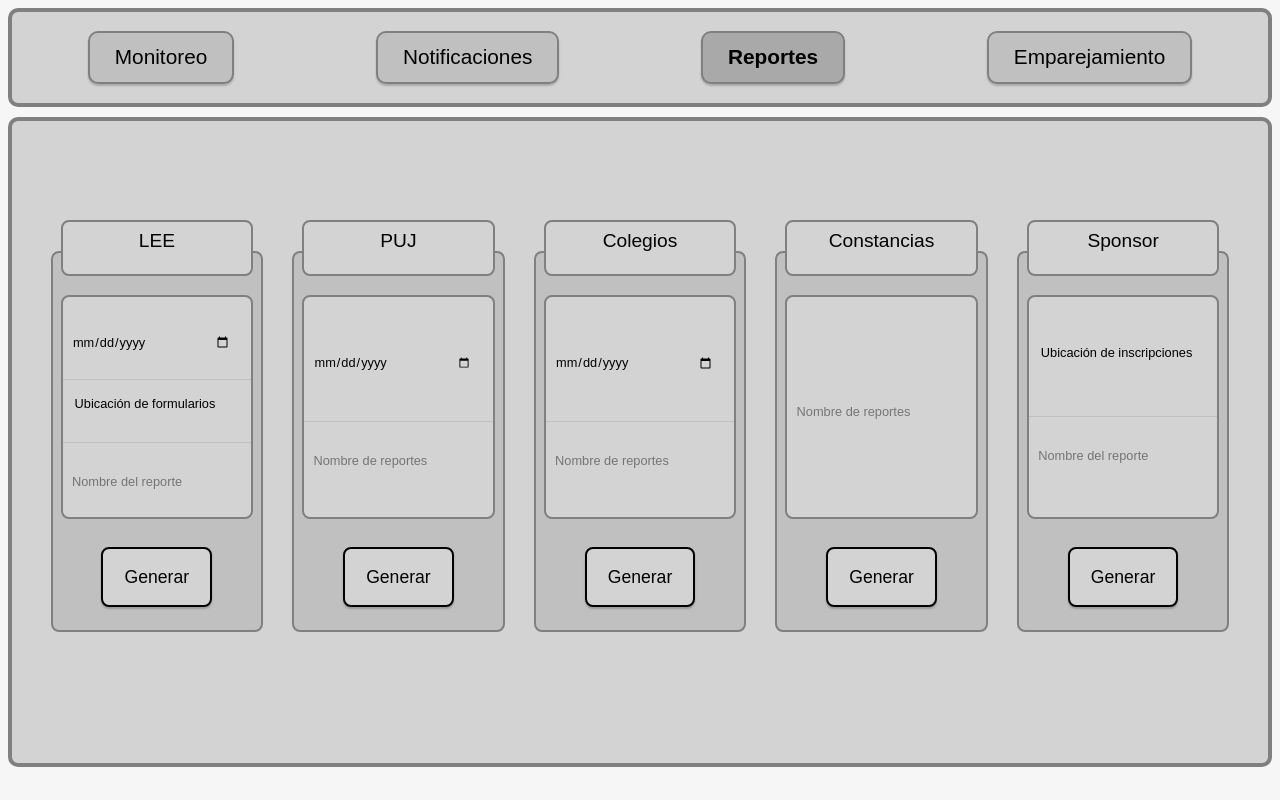
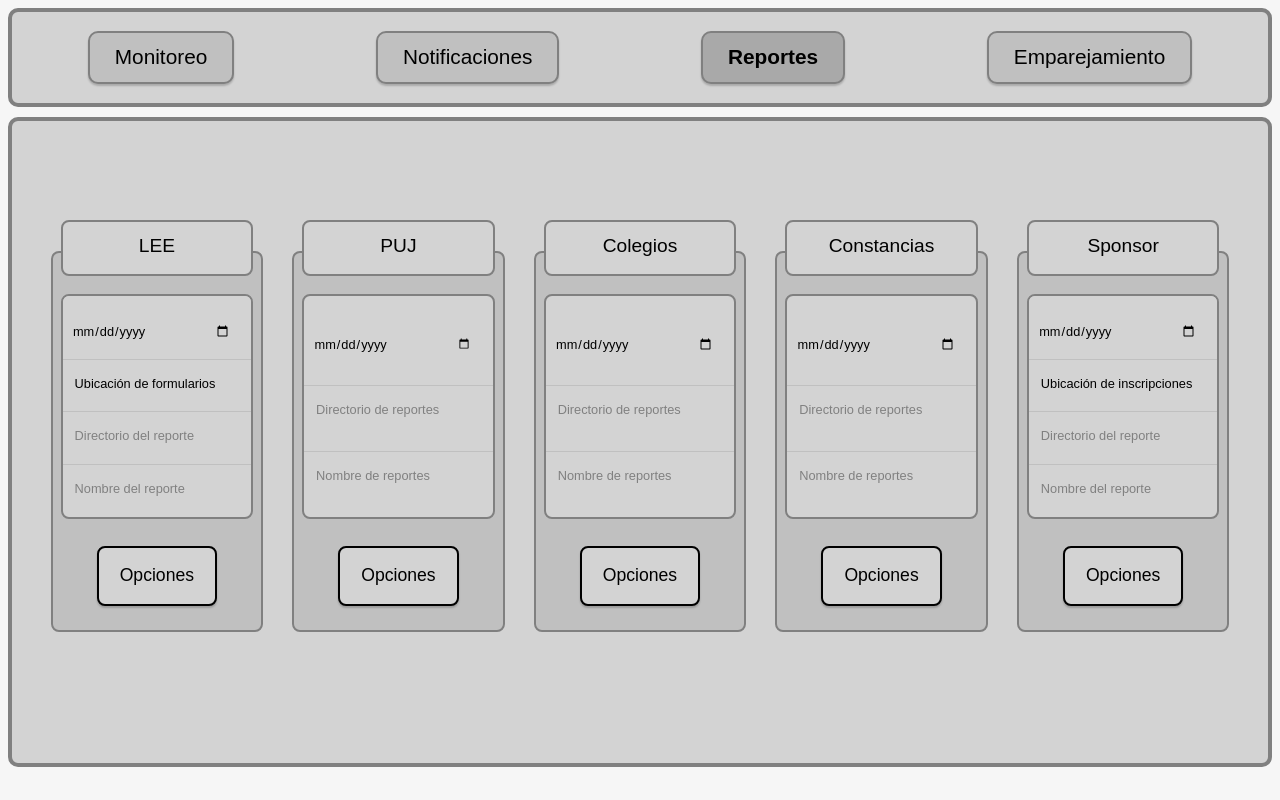
Before and after one commit to SistemaTuGestor/Sistema-TuGestor, a React (Vite) app in the folder stg/: page /reportes in a window 1280 px wide. Built offline with nearby package versions, Linux system fonts and the light colour scheme.

Commit message:
:triangular_flag_on_post: :triangular_flag_on_post: :triangular_flag_on_post: Se puede seleccionar el lugar de almacenamiento a elección, así como el nombre del archivo. Todo desde el explorador de archivos. Solo se prueba con el reporte de LEE, y es exitoso.

```diff
--- a/stg/src/components/Pantallas/Emergente/Emergente.tsx
+++ b/stg/src/components/Pantallas/Emergente/Emergente.tsx
@@ -6,12 +6,13 @@ import "./Emergente.css" ;
 interface PropiedadesEmergente {
   mensaje : string ;
   cancelar : () => void ;
+  generar : () => void ;
   verificar : () => void ;
   enviar : () => void ;
   modulo?: string;
 }
 
-function Emergente ( {mensaje,cancelar,verificar,enviar} : PropiedadesEmergente ) {
+function Emergente ( {mensaje,cancelar,generar,verificar,enviar} : PropiedadesEmergente ) {
 
 
   return (
@@ -25,6 +26,9 @@ function Emergente ( {mensaje,cancelar,verificar,enviar} : PropiedadesEmergente
         <div className="botones">
           <button onClick={cancelar} className="cancelar">
             Cancelar
+          </button>
+          <button onClick={generar} className="generar">
+            Generar
           </button>
           <button onClick={verificar} className="verificar">
             Verificar
--- a/stg/src/components/Pantallas/Reportes/Reportes.css
+++ b/stg/src/components/Pantallas/Reportes/Reportes.css
@@ -41,7 +41,7 @@
         font-family : Arial, Helvetica, sans-serif ;
         font-size : 120% ;
         text-align : center ;
-        line-height : 200% ;
+        line-height : 250% ;
     }
 
     .lista {
@@ -76,7 +76,6 @@
     } .lista li:first-child {
         border-top : none ;
         margin-top : -7% ;
-    } .lista li:last-child {
     } .lista input {
         /* Posición */
         margin-left : -18px ;
@@ -92,6 +91,14 @@
         color : black ;
     } .lista li:hover {
         text-decoration : underline ;
+    } .lista li.hover-underline:hover {
+        text-decoration: underline;
+    } .lista li:not(.hover-underline):hover {
+        text-decoration: none;
+    } .base {
+        color : grey ;
+    } .base li:hover {
+        text-decoration : none ;
     }
 
     .opciones button {
--- a/stg/src/components/Pantallas/Reportes/Reportes.tsx
+++ b/stg/src/components/Pantallas/Reportes/Reportes.tsx
@@ -5,13 +5,15 @@ import Emergente from "../Emergente/Emergente" ;
 
 import { useRef,useState,useEffect } from "react" ;
 import { invoke } from "@tauri-apps/api/tauri";
-import { open } from "@tauri-apps/api/dialog";
+import { open,save } from "@tauri-apps/api/dialog";
 
 
 
 function Reportes ( ) {
 
+
   //// Fecha
+
 
   const [fechaLee,setFechaLee] = useState("") ;
 
@@ -37,11 +39,29 @@ function Reportes ( ) {
       .catch ( (err) => console.error("Failed to fetch date:", err) ) ;
   } , [] ) ;
 
+  const [fechaConstancias,setFechaConstancias] = useState("") ;
+
+  useEffect ( ( ) => {
+    invoke < {fecha:string} > ( "obtener_fecha" )
+      .then ( (response) => setFechaConstancias(response.fecha) )
+      .catch ( (err) => console.error("Failed to fetch date:", err) ) ;
+  } , [] ) ;
+
+  const [fechaSponsor,setFechaSponsor] = useState("") ;
+
+  useEffect ( ( ) => {
+    invoke < {fecha:string} > ( "obtener_fecha" )
+      .then ( (response) => setFechaSponsor(response.fecha) )
+      .catch ( (err) => console.error("Failed to fetch date:", err) ) ;
+  } , [] ) ;
+
+
   //// Apertura de explorador de archivos para formularios.
+
 
   const [folderPath_LEE, setFolderPath_LEE] = useState<string | null>("Ubicación de formularios") ;
 
-  const handleSelectFolder_LEE = async () => {
+  const handleSelectFolder_LEE = async ( ) => {
 
     try {
 
@@ -74,16 +94,18 @@ function Reportes ( ) {
 
   } ;
 
+
   //// Apertura de explorador de archivos para inscripciones.
+
 
   const [folderPath_Sponsor, setFolderPath_Sponsor] = useState<string | null>("Ubicación de inscripciones") ;
 
-  const handleSelectFolder_Sponsor = async () => {
+  const handleSelectFolder_Sponsor = async ( ) => {
 
     try {
 
       const selectedPath = await open ( {
-        directory : true,  // Permite seleccionar una carpeta.
+        directory : true ,  // Permite seleccionar una carpeta.
         multiple : false ,  // Solo permite seleccionar una.
       } ) ;
 
@@ -97,9 +119,9 @@ function Reportes ( ) {
         setFolderPath_Sponsor ( folderName ) ;
 
         // Enviar la ruta al backend.
-        invoke("reportes_sponsor_recibir_pathcarpeta", { path: selectedPath })
-          .then(() => console.log("Ruta enviada correctamente"))
-          .catch((err) => console.error("Error al enviar la ruta:", err));
+        invoke ( "reportes_sponsor_recibir_pathcarpeta",{path:selectedPath} )
+          .then ( () => console.log("Ruta enviada correctamente") )
+          .catch ( (err) => console.error("Error al enviar la ruta:",err) ) ;
 
       }
 
@@ -111,72 +133,222 @@ function Reportes ( ) {
 
   } ;
 
+
+  //// Ubicación de los reportes.
+
+
+  const [directorioReporteLee, setDirectorioReporteLee] = useState("Directorio del reporte");
+
+  const [directorioReportePUJ, setDirectorioReportePUJ] = useState("Directorio de reportes");
+
+  const [directorioReporteColegios, setDirectorioReporteColegios] = useState("Directorio de reportes");
+
+  const [directorioReporteConstancias, setDirectorioReporteConstancias] = useState("Directorio de reportes");
+
+  const [directorioReporteSponsor, setDirectorioReporteSponsor] = useState("Directorio del reporte");
+
+
   //// Nombre de los reportes.
 
-  const [nombreReporteLee, setNombreReporteLee] = useState("");
 
-  const confirmarNombreReporteLee = ( ) => {
-    invoke("reportes_lee_recibir_nombrereporte", { nombrereporte: nombreReporteLee })
-      .then(() => console.log("Nombre del reporte guardado:", nombreReporteLee))
-      .catch((err) => console.error("Error al guardar el nombre del reporte:", err));
-  } ;
+  const [nombreReporteLee, setNombreReporteLee] = useState("Nombre del reporte");
 
-  const [nombreReportePUJ, setNombreReportePUJ] = useState("");
+  const [nombreReportePUJ, setNombreReportePUJ] = useState("Nombre de reportes");
 
-  const confirmarNombreReportePUJ = ( ) => {
-    invoke("reportes_puj_recibir_nombrereporte", { nombrereporte: nombreReportePUJ })
-      .then(() => console.log("Nombre del reporte guardado:", nombreReportePUJ))
-      .catch((err) => console.error("Error al guardar el nombre del reporte:", err));
-  } ;
+  const [nombreReporteColegios, setNombreReporteColegios] = useState("Nombre de reportes");
 
-  const [nombreReporteColegios, setNombreReporteColegios] = useState("");
+  const [nombreReporteConstancias, setNombreReporteConstancias] = useState("Nombre de reportes");
 
-  const confirmarNombreReporteColegios = ( ) => {
-    invoke("reportes_colegios_recibir_nombrereporte", { nombrereporte: nombreReporteColegios })
-      .then(() => console.log("Nombre del reporte guardado:", nombreReporteColegios))
-      .catch((err) => console.error("Error al guardar el nombre del reporte:", err));
-  } ;
+  const [nombreReporteSponsor, setNombreReporteSponsor] = useState("Nombre del reporte");
 
-  const [nombreReporteConstancias, setNombreReporteConstancias] = useState("");
-
-  const confirmarNombreReporteConstancias = ( ) => {
-    invoke("reportes_constancias_recibir_nombrereporte", { nombrereporte: nombreReporteConstancias })
-      .then(() => console.log("Nombre del reporte guardado:", nombreReporteConstancias))
-      .catch((err) => console.error("Error al guardar el nombre del reporte:", err));
-  } ;
-
-  const [nombreReporteSponsor, setNombreReporteSponsor] = useState("");
-
-  const confirmarNombreReporteSponsor = ( ) => {
-    invoke("reportes_sponsor_recibir_nombrereporte", { nombrereporte: nombreReporteSponsor })
-      .then(() => console.log("Nombre del reporte guardado:", nombreReporteSponsor))
-      .catch((err) => console.error("Error al guardar el nombre del reporte:", err));
-  } ;
 
   //// Control de ventana emergente.
 
-  const evento_clickGenerar_LEE = async ( ) => {
 
-    try {
-      const datos = await invoke("leer_archivos_en_carpeta");
-      console.log("Datos procesados:", datos);
-    } catch (error) {
-      console.error("Error al procesar los archivos de la carpeta Qualtrics:", error);
-      alert("Hubo un error al generar el reporte.");
-    }
+  const [seccioonActual,setSeccioonActual] = useState ( "" ) ;
+  const [getEmergenteVisible,setEmergenteVisible] = useState ( false ) ;
 
-    setSeccioonActual ( "LEE" ) ;
+  const evento_clickOpciones = async ( seccioon:string ) => {
+    setSeccioonActual ( seccioon ) ;
     setEmergenteVisible ( true ) ;
+  }
 
-  } ;
-
-  const [getEmergenteVisible,setEmergenteVisible] = useState ( false ) ;
-  const [seccioonActual,setSeccioonActual] = useState ( "" ) ;
+  const evento_clickCancelar = ( ) => {
+    setEmergenteVisible ( false ) ;
+  }
 
   const evento_clickGenerar = async ( seccioon:string ) => {
 
+    if ( seccioon === "LEE" ) {
+
+      if ( folderPath_LEE === "Ubicación de formularios" ) {
+        alert ( `Por favor, selecciona un directorio de formularios antes de generar el reporte de `+seccioon+`.` ) ;
+        setEmergenteVisible ( false ) ;
+        return ;
+      }
+
+      try {
+
+        const filePath = await save({
+          defaultPath : seccioon+".xlsx" ,
+          filters : [ { name:"Excel Files" , extensions:["xlsx"] } ]
+        } ) ;
+
+        if ( filePath ) {
+          await invoke("reportes_lee_recibir_nombrereporte", { nombrereporte: filePath }) ;
+          await invoke ( "leer_archivos_en_carpeta" ) ;
+          setDirectorioReporteLee ( filePath ) ;
+          setNombreReporteLee ( filePath.split(/[\\/]/).pop() || "Nombre del reporte" ) ;
+          alert ( `Reporte de `+seccioon+` guardado en: `+filePath ) ;
+        } else {
+          alert ( `¡Generación de `+seccioon+` cancelada!` ) ;
+          return ;
+        }
+
+      } catch ( error ) {
+
+        alert ( `¡Error al abrir dialogo en sección de `+seccioon+`!` ) ;
+
+      }
+
+    } else if ( seccioon === "PUJ" ) {
+
+      try {
+
+        const filePath = await save({
+          defaultPath : seccioon ,
+          filters : [ { name:"All Files" , extensions:["*"] } ]
+        } ) ;
+
+        if ( filePath ) {
+          // Leer estudiantes aprobados.
+          const estudiantesAprobados = await invoke<string[]>("leer_universitarios_aprobados");
+          if ( estudiantesAprobados.length === 0 ) {
+            alert ( `No hay tutores aprobados para generar el reporte.` ) ;
+            return;
+          }
+          await invoke ( "generar_reporte_puj",{estudiantes:estudiantesAprobados} ) ;
+          setDirectorioReportePUJ ( filePath ) ;
+          setNombreReportePUJ ( filePath.split(/[\\/]/).pop() || "Nombre de reportes" ) ;
+          alert ( `Reporte de `+seccioon+` guardado en: `+filePath ) ;
+        } else {
+          alert ( `¡Generación de `+seccioon+` cancelada!` ) ;
+          return ;
+        }
+
+      } catch ( error ) {
+
+        alert ( `¡Error al abrir dialogo en sección de `+seccioon+`!` ) ;
+
+      }
+
+    } else if ( seccioon === "Colegios" ) {
+
+      try {
+
+        const filePath = await save({
+          defaultPath : seccioon ,
+          filters : [ { name:"All Files" , extensions:["*"] } ]
+        } ) ;
+
+        if ( filePath ) {
+          // Leer estudiantes aprobados
+          const estudiantesAprobados = await invoke<string[]>("leer_estudiantes_aprobados");
+          if (estudiantesAprobados.length === 0) {
+            alert("No hay tutores aprobados para generar el reporte.");
+            return;
+          }
+          await invoke ("generar_reporte_colegios",{estudiantes:estudiantesAprobados } ) ;
+          setDirectorioReporteColegios ( filePath ) ;
+          setNombreReporteColegios ( filePath.split(/[\\/]/).pop() || "Nombre de reportes" ) ;
+          alert ( `Reporte de `+seccioon+` guardado en: `+filePath ) ;
+        } else {
+          alert ( `¡Generación de `+seccioon+` cancelada!` ) ;
+          return ;
+        }
+
+      } catch ( error ) {
+
+        alert ( `¡Error al abrir dialogo en sección de `+seccioon+`!` ) ;
+
+      }
+
+    } else if ( seccioon === "Constancias" ) {
+
+      try {
+
+        const filePath = await save({
+          defaultPath : seccioon ,
+          filters : [ { name:"Word Files" , extensions:["docx"] } ]
+        } ) ;
+
+        if ( filePath ) {
+          await invoke ( "generar_constancias" ) ;
+          setDirectorioReporteConstancias ( filePath ) ;
+          setNombreReporteConstancias ( filePath.split(/[\\/]/).pop() || "Nombre de reportes" ) ;
+          alert ( `Reporte de `+seccioon+` guardado en: `+filePath ) ;
+        } else {
+          alert ( `¡Generación de `+seccioon+` cancelada!` ) ;
+          return ;
+        }
+
+      } catch ( error ) {
+
+        alert ( `¡Error al abrir dialogo en sección de `+seccioon+`!` ) ;
+
+      }
+
+    } else if ( seccioon === "Sponsor" ) {
+
+      if ( folderPath_Sponsor === "Ubicación de inscripciones" ) {
+        alert ( `Por favor, selecciona un directorio de inscripciones antes de generar el reporte de `+seccioon+`.` ) ;
+        setEmergenteVisible ( false ) ;
+        return ;
+      }
+
+      try {
+
+        const filePath = await save ( {
+          defaultPath : seccioon+".xlsx" ,
+          filters : [ { name:"Excel Files" , extensions:["xlsx"] } ]
+        } ) ;
+
+        if ( filePath ) {
+          setDirectorioReporteSponsor ( filePath ) ;
+          setNombreReporteSponsor ( filePath.split(/[\\/]/).pop() || "Nombre del reporte" ) ;
+          alert ( `Reporte de `+seccioon+` guardado en: `+filePath ) ;
+        } else {
+          alert ( `¡Generación de `+seccioon+` cancelada!` ) ;
+          return ;
+        }
+
+      } catch ( error ) {
+
+        alert ( `¡Error al abrir dialogo en sección de `+seccioon+`!` ) ;
+
+      }
+
+    } else {
+
+      alert ( `¡Error en la selección de sección!` ) ;
+
+    }
+
+    /*
     try {
-      if (seccioonActual === "Colegios") {
+
+      if ( seccioon === "LEE" ) {
+        try {
+          const datos = await invoke("leer_archivos_en_carpeta");
+          console.log("Datos procesados:", datos);
+          setFolderPath_LEE ( fileName ) ;
+        } catch (error) {
+          console.error("Error al procesar los archivos de la carpeta Qualtrics:", error);
+          alert("Hubo un error al generar el reporte.");
+        }
+      }
+
+      if (seccioon === "Colegios") {
         // Leer estudiantes aprobados
         const estudiantesAprobados = await invoke<string[]>("leer_estudiantes_aprobados");
 
@@ -204,7 +376,7 @@ function Reportes ( ) {
 
          alert("¡Envío exitoso! El reporte de puj se ha generado.");
       }
-      if (seccioon === "Participantes") {
+      if (seccioon === "Constancias") {
         try {
             await invoke("generar_constancias");
             alert("¡Envío exitoso! Se han generado las constancias.");
@@ -212,25 +384,22 @@ function Reportes ( ) {
             console.error("Error al generar constancias:", err);
             alert("Hubo un error al generar las constancias.");
         }
-    }
-
+      }
       else {
         console.log("📌 Otra sección seleccionada, no se generará reporte de colegios.");
+      }
 
-      }
     } catch (err) {
+
       console.error("Error al generar el reporte de colegios:", err);
       alert("Hubo un error al generar el reporte.");
+
     }
+    */
 
-    setSeccioonActual ( seccioon ) ;
     setEmergenteVisible ( true ) ;
 
   } ;
-
-  const evento_clickCancelar = ( ) => {
-    setEmergenteVisible ( false ) ;
-  }
 
   const evento_clickVerificar = ( ) => {
     handleFileClick() ;
@@ -238,7 +407,7 @@ function Reportes ( ) {
   } ;
 
   const evento_clickEnviar = ( ) => {
-    // alert ( `¡Envío exitoso!` ) ;
+    alert ( `¡Envío exitoso!` ) ;
     setEmergenteVisible ( false ) ;
   } ;
 
@@ -259,11 +428,12 @@ function Reportes ( ) {
 
       { getEmergenteVisible && (
           <Emergente
-            mensaje = {`¿Ya verificaste los reportes para ${seccioonActual}?`}
-            cancelar = {evento_clickCancelar}
+            mensaje   = {`¿Ya verificaste los reportes para ${seccioonActual}?`}
+            cancelar  = {evento_clickCancelar}
+            generar   = {()=>evento_clickGenerar(seccioonActual)}
             verificar = {evento_clickVerificar}
-            enviar = {evento_clickEnviar}
-            modulo={seccioonActual}
+            enviar    = {evento_clickEnviar}
+            modulo    = {seccioonActual}
           />
       ) }
 
@@ -285,24 +455,19 @@ function Reportes ( ) {
               }}
             />
           </li>
-          <li onClick={()=>handleSelectFolder_LEE()}>
+          <li onClick={() => handleSelectFolder_LEE()} className="hover-underline">
             {folderPath_LEE}
           </li>
-          <li>
-            <input
-              type="text"
-              placeholder="Nombre del reporte"
-              value={nombreReporteLee}
-              onChange={(e) => {
-                setNombreReporteLee(e.target.value) ;
-                confirmarNombreReporteLee() ;
-              }}
-            />
+          <li className="base">
+            {directorioReporteLee}
+          </li>
+          <li className="base">
+            {nombreReporteLee}
           </li>
         </ul>
         <div className="opciones">
-          <button onClick={()=>evento_clickGenerar_LEE()}>
-            Generar
+          <button onClick={()=>evento_clickOpciones("LEE")}>
+            Opciones
           </button>
         </div>
       </div>
@@ -325,21 +490,16 @@ function Reportes ( ) {
               }}
             />
           </li>
-          <li>
-            <input
-              type="text"
-              placeholder="Nombre de reportes"
-              value={nombreReportePUJ}
-              onChange={(e) => {
-                setNombreReportePUJ(e.target.value) ;
-                confirmarNombreReportePUJ() ;
-              }}
-            />
+          <li className="base">
+            {directorioReportePUJ}
+          </li>
+          <li className="base">
+            {nombreReportePUJ}
           </li>
         </ul>
         <div className="opciones">
-          <button onClick={()=>evento_clickGenerar("PUJ")}>
-            Generar
+          <button onClick={()=>evento_clickOpciones("PUJ")}>
+            Opciones
           </button>
         </div>
       </div>
@@ -362,21 +522,16 @@ function Reportes ( ) {
               }}
             />
           </li>
-          <li>
-            <input
-              type="text"
-              placeholder="Nombre de reportes"
-              value={nombreReporteColegios}
-              onChange={(e) => {
-                setNombreReporteColegios(e.target.value) ;
-                confirmarNombreReporteColegios() ;
-              }}
-            />
+          <li className="base">
+            {directorioReporteColegios}
+          </li>
+          <li className="base">
+            {nombreReporteColegios}
           </li>
         </ul>
         <div className="opciones">
-          <button onClick={()=>evento_clickGenerar("Colegios")}>
-            Generar
+          <button onClick={()=>evento_clickOpciones("Colegios")}>
+            Opciones
           </button>
         </div>
       </div>
@@ -389,19 +544,26 @@ function Reportes ( ) {
         <ul className="lista">
           <li>
             <input
-              type="text"
-              placeholder="Nombre de reportes"
-              value={nombreReporteConstancias}
-              onChange={(e) => {
-                setNombreReporteConstancias(e.target.value) ;
-                confirmarNombreReporteConstancias() ;
+              type="date"
+              value={fechaConstancias}
+              onChange={(e) => setFechaConstancias(e.target.value)}
+              onBlur={() => {
+                invoke("reportes_constancias_actualizar_fecha", { nuevaFecha: fechaConstancias })
+                  .then(() => console.log("Fecha actualizada"))
+                  .catch((err) => console.error("Failed to update date:", err));
               }}
             />
           </li>
+          <li className="base">
+            {directorioReporteConstancias}
+          </li>
+          <li className="base">
+            {nombreReporteConstancias}
+          </li>
         </ul>
         <div className="opciones">
-          <button onClick={()=>evento_clickGenerar("Participantes")}>
-            Generar
+          <button onClick={()=>evento_clickOpciones("Constancias")}>
+            Opciones
           </button>
         </div>
       </div>
@@ -412,24 +574,31 @@ function Reportes ( ) {
           Sponsor
         </div>
         <ul className="lista">
-          <li onClick={()=>handleSelectFolder_Sponsor()}>
-            {folderPath_Sponsor}
-          </li>
           <li>
             <input
-              type="text"
-              placeholder="Nombre del reporte"
-              value={nombreReporteSponsor}
-              onChange={(e) => {
-                setNombreReporteSponsor(e.target.value) ;
-                confirmarNombreReporteSponsor() ;
+              type="date"
+              value={fechaSponsor}
+              onChange={(e) => setFechaSponsor(e.target.value)}
+              onBlur={() => {
+                invoke("reportes_sponsor_actualizar_fecha", { nuevaFecha: fechaSponsor })
+                  .then(() => console.log("Fecha actualizada"))
+                  .catch((err) => console.error("Failed to update date:", err));
               }}
             />
           </li>
+          <li onClick={() => handleSelectFolder_Sponsor()} className="hover-underline">
+            {folderPath_Sponsor}
+          </li>
+          <li className="base">
+            {directorioReporteSponsor}
+          </li>
+          <li className="base">
+            {nombreReporteSponsor}
+          </li>
         </ul>
         <div className="opciones">
-          <button onClick={()=>evento_clickGenerar("Sponsor")}>
-            Generar
+          <button onClick={()=>evento_clickOpciones("Sponsor")}>
+            Opciones
           </button>
         </div>
       </div>
@@ -444,6 +613,7 @@ function Reportes ( ) {
         onChange={handleFileChange}
       />
 
+
     </div>
 
 
```
Also changed, not shown: stg/src/components/Pantallas/Emergente/Emergente.css (+15 -1 lines), 2 other files (tests, documents, lock files or other folders).
